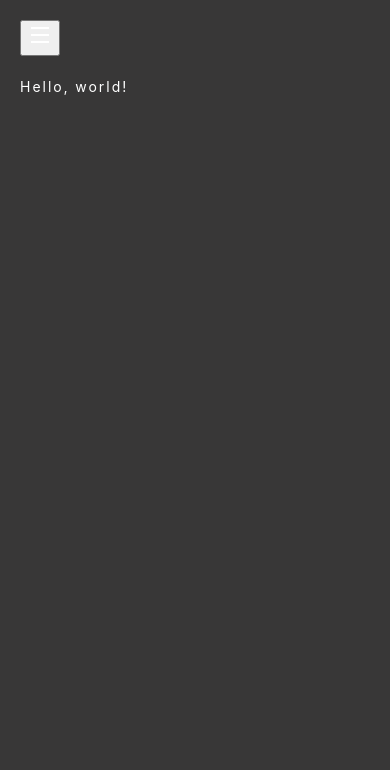
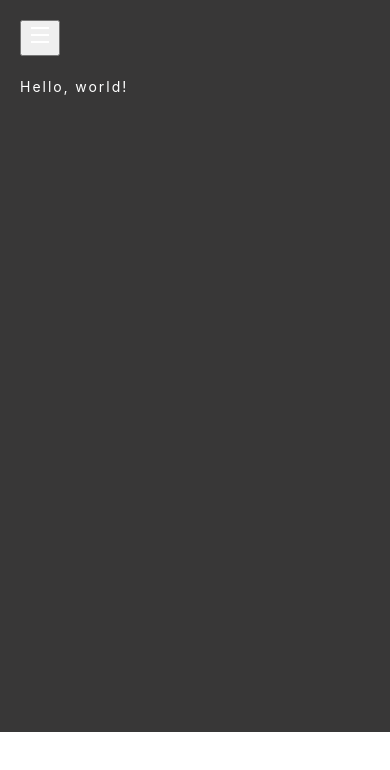
Before and after one commit to LouisAndrew/WLOS, a Next.js app: page / in a window 390 px wide. Shown: the top 770 px of the page. Built offline with nearby package versions, Linux system fonts and the light colour scheme.

Commit message:
fix(ios-100vh): attempt to fix 100vh problem on mobile

```diff
--- a/components/layout/layout.module.css
+++ b/components/layout/layout.module.css
@@ -1,6 +1,5 @@
 .container {
-  height: -webkit-fill-content;
-  @apply h-screen w-full bg-bg-gray px-5 py-5 flex items-start relative flex-col
+  @apply w-full bg-bg-gray px-5 py-5 flex items-start relative flex-col
     sm:flex-row sm:py-10;
 }
 
--- a/components/layout/layout.tsx
+++ b/components/layout/layout.tsx
@@ -10,7 +10,7 @@ const Layout: FC<Props> = ({ children }) => {
   const [showMenu, setShowMenu] = useState(false)
 
   return (
-    <div className={styles.container}>
+    <div className={`full-height ${styles.container}`}>
       <div className={styles.header}>
         <Nav showMenu={showMenu} closeMenu={() => setShowMenu(false)} />
         <button
--- a/components/nav/nav.module.css
+++ b/components/nav/nav.module.css
@@ -1,8 +1,7 @@
 .container {
-  height: -webkit-fill-content;
   grid-template-rows: auto 1fr auto;
-  @apply grid h-screen bg-primary-gray px-5 py-5 duration-200 w-min flex-shrink-0
-    absolute -left-full top-0 sm:relative sm:-left-5 sm:-top-10;
+  @apply grid bg-primary-gray px-5 py-5 duration-200 w-full flex-shrink-0
+    absolute -left-full top-0 sm:relative sm:-left-5 sm:-top-10 sm:w-max;
 }
 
 .container_show_mobile {
--- a/components/nav/nav.tsx
+++ b/components/nav/nav.tsx
@@ -20,7 +20,9 @@ const Nav: FC<Props> = ({ closeMenu, showMenu }) => {
   const [shouldShrinkMenu, setShouldShrinkMenu] = useState(false)
 
   return (
-    <nav className={`${styles.container} ${showMenu ? styles.container_show_mobile : ''}`}>
+    <nav
+      className={`full-height ${styles.container} ${showMenu ? styles.container_show_mobile : ''}`}
+    >
       <div
         className={`${styles.upper_section} ${shouldShrinkMenu ? styles.upper_section_wrap : ''}`}
       >
--- a/package.json
+++ b/package.json
@@ -52,6 +52,7 @@
     "jest-css-modules": "^2.1.0",
     "jest-watch-typeahead": "^0.6.2",
     "postcss": "^8.2.12",
+    "postcss-100vh-fix": "^1.0.2",
     "postcss-import": "^14.0.1",
     "postcss-nested": "^5.0.5",
     "prettier": "^2.2.1",
--- a/postcss.config.js
+++ b/postcss.config.js
@@ -4,5 +4,6 @@ module.exports = {
     'tailwindcss',
     'postcss-nested', // or require('postcss-nesting
     'autoprefixer',
+    'postcss-100vh-fix'
   ]
 }
--- a/styles/globals.css
+++ b/styles/globals.css
@@ -16,22 +16,10 @@ button {
 .nav-button {
   @apply text-gray-300 hover:bg-bg-gray hover:text-white focus:outline-none duration-200;
 }
-/* font-family: 'Raleway', sans-serif;
-font-family: 'Ubuntu', sans-serif; */
 
-/* html,
-body {
-  padding: 0;
-  margin: 0;
-  font-family: -apple-system, BlinkMacSystemFont, Segoe UI, Roboto, Oxygen,
-    Ubuntu, Cantarell, Fira Sans, Droid Sans, Helvetica Neue, sans-serif;
+.full-height {
+  height: calc(100vh - 112px);
+  @screen sm {
+    @apply h-screen;
+  }
 }
-
-a {
-  color: inherit;
-  text-decoration: none;
-}
-
-* {
-  box-sizing: border-box;
-} */
--- a/tailwind.config.js
+++ b/tailwind.config.js
@@ -1,3 +1,4 @@
+
 module.exports = {
   purge: ['./pages/**/*.{js,ts,jsx,tsx}', './components/**/*.{js,ts,jsx,tsx}'],
   darkMode: false, // or 'media' or 'class'
@@ -13,5 +14,6 @@ module.exports = {
   variants: {
     extend: {},
   },
-  plugins: [],
+  plugins: [
+  ],
 }
```
Also changed, not shown: 1 other file (tests, documents, lock files or other folders).
